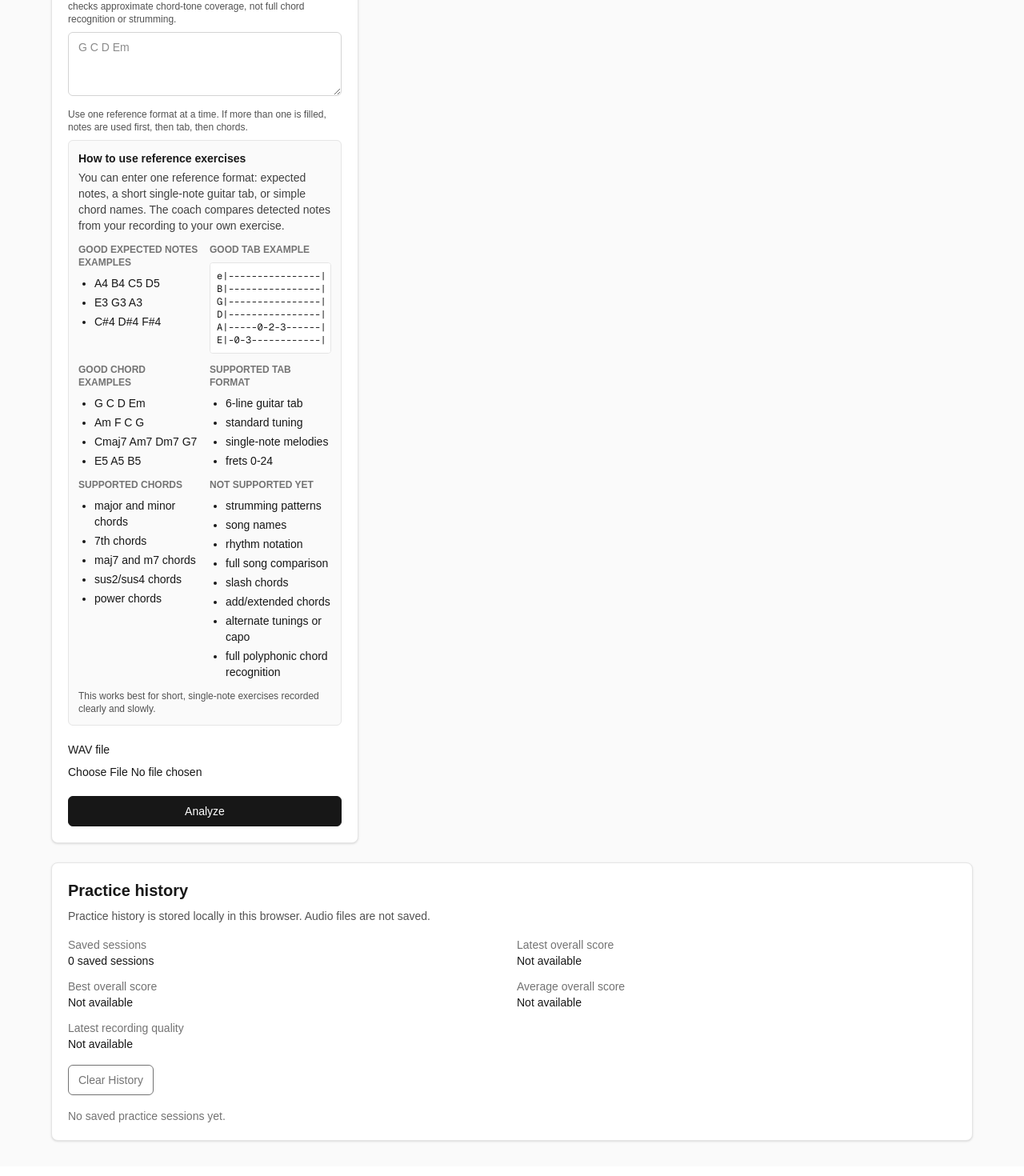
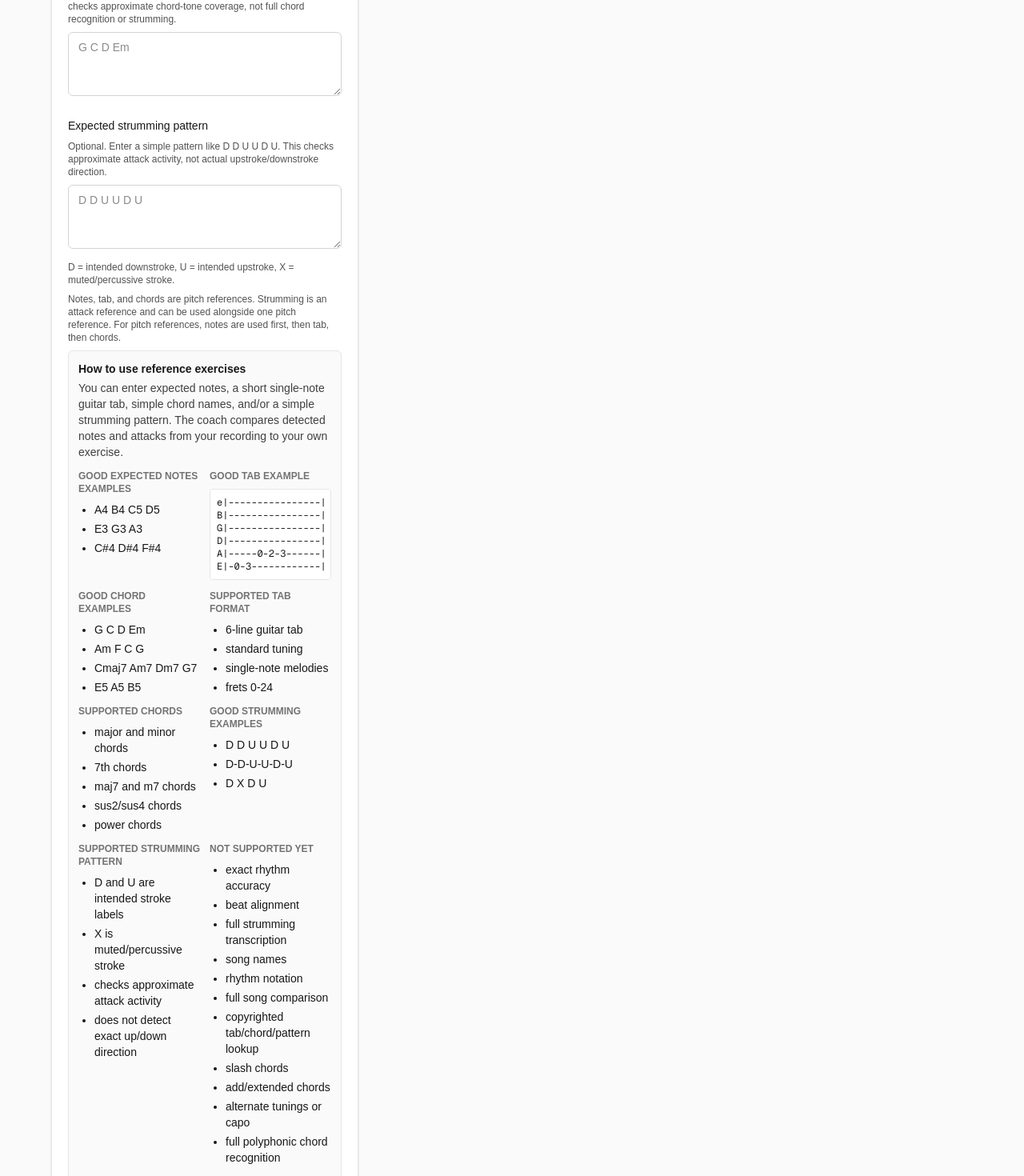
Before and after one commit to DennyKantarevic/guitarlab-ai, a Next.js app in the folder apps/frontend/: page /practice-coach in a window 1280 px wide. Shown: the part 980-2450 px from the top of the page at 80% size. Built offline with nearby package versions, Linux system fonts and the light colour scheme.

Commit message:
feat: add practice coach strumming controls

```diff
--- a/apps/frontend/src/app/practice-coach/PracticeCoachClient.tsx
+++ b/apps/frontend/src/app/practice-coach/PracticeCoachClient.tsx
@@ -54,6 +54,7 @@ export default function PracticeCoachClient({
   const [expectedNotes, setExpectedNotes] = useState("");
   const [expectedTab, setExpectedTab] = useState("");
   const [expectedChords, setExpectedChords] = useState("");
+  const [expectedStrummingPattern, setExpectedStrummingPattern] = useState("");
   const [analysis, setAnalysis] =
     useState<PracticeAudioAnalysisResponse | null>(null);
   const [practiceComparison, setPracticeComparison] =
@@ -114,6 +115,10 @@ export default function PracticeCoachClient({
       if (trimmedExpectedChords) {
         request.expected_chords = trimmedExpectedChords;
       }
+      const trimmedExpectedStrummingPattern = expectedStrummingPattern.trim();
+      if (trimmedExpectedStrummingPattern) {
+        request.expected_strumming_pattern = trimmedExpectedStrummingPattern;
+      }
 
       const nextAnalysis = await analyzeAudio(request);
       setAnalysis(nextAnalysis);
@@ -159,11 +164,13 @@ export default function PracticeCoachClient({
             error={error}
             expectedChords={expectedChords}
             expectedNotes={expectedNotes}
+            expectedStrummingPattern={expectedStrummingPattern}
             expectedTab={expectedTab}
             isLoading={isLoading}
             onDescriptionChange={setPracticeDescription}
             onExpectedChordsChange={setExpectedChords}
             onExpectedNotesChange={setExpectedNotes}
+            onExpectedStrummingPatternChange={setExpectedStrummingPattern}
             onExpectedTabChange={setExpectedTab}
             onFileChange={setSelectedFile}
             onFocusChange={setPracticeFocus}
@@ -196,11 +203,13 @@ function PracticeSetup({
   error,
   expectedChords,
   expectedNotes,
+  expectedStrummingPattern,
   expectedTab,
   isLoading,
   onDescriptionChange,
   onExpectedChordsChange,
   onExpectedNotesChange,
+  onExpectedStrummingPatternChange,
   onExpectedTabChange,
   onFileChange,
   onFocusChange,
@@ -212,11 +221,13 @@ function PracticeSetup({
   error: string;
   expectedChords: string;
   expectedNotes: string;
+  expectedStrummingPattern: string;
   expectedTab: string;
   isLoading: boolean;
   onDescriptionChange: (value: string) => void;
   onExpectedChordsChange: (value: string) => void;
   onExpectedNotesChange: (value: string) => void;
+  onExpectedStrummingPatternChange: (value: string) => void;
   onExpectedTabChange: (value: string) => void;
   onFileChange: (file: File | null) => void;
   onFocusChange: (focus: PracticeFocus) => void;
@@ -341,9 +352,39 @@ function PracticeSetup({
             rows={3}
             value={expectedChords}
           />
+        </div>
+
+        <div className="space-y-2">
+          <label
+            className="block text-sm font-medium"
+            htmlFor="expected_strumming_pattern"
+          >
+            Expected strumming pattern
+          </label>
           <p className="text-xs text-neutral-600">
-            Use one reference format at a time. If more than one is filled,
-            notes are used first, then tab, then chords.
+            Optional. Enter a simple pattern like D D U U D U. This checks
+            approximate attack activity, not actual upstroke/downstroke
+            direction.
+          </p>
+          <textarea
+            className="min-h-20 w-full rounded-md border border-neutral-300 px-3 py-2 text-sm"
+            id="expected_strumming_pattern"
+            name="expected_strumming_pattern"
+            onChange={(event) =>
+              onExpectedStrummingPatternChange(event.target.value)
+            }
+            placeholder="D D U U D U"
+            rows={3}
+            value={expectedStrummingPattern}
+          />
+          <p className="text-xs text-neutral-600">
+            D = intended downstroke, U = intended upstroke, X =
+            muted/percussive stroke.
+          </p>
+          <p className="text-xs text-neutral-600">
+            Notes, tab, and chords are pitch references. Strumming is an attack
+            reference and can be used alongside one pitch reference. For pitch
+            references, notes are used first, then tab, then chords.
           </p>
           <ReferenceExerciseHelpPanel />
         </div>
@@ -394,9 +435,9 @@ function ReferenceExerciseHelpPanel() {
       <div className="space-y-1">
         <h4 className="font-semibold">How to use reference exercises</h4>
         <p className="text-neutral-700">
-          You can enter one reference format: expected notes, a short
-          single-note guitar tab, or simple chord names. The coach compares
-          detected notes from your recording to your own exercise.
+          You can enter expected notes, a short single-note guitar tab, simple
+          chord names, and/or a simple strumming pattern. The coach compares
+          detected notes and attacks from your recording to your own exercise.
         </p>
       </div>
 
@@ -469,13 +510,41 @@ E|-0-3------------|`}
 
         <div className="space-y-2">
           <h5 className="text-xs font-semibold uppercase text-neutral-500">
+            Good strumming examples
+          </h5>
+          <ul className="list-disc space-y-1 pl-5">
+            <li>D D U U D U</li>
+            <li>D-D-U-U-D-U</li>
+            <li>D X D U</li>
+          </ul>
+        </div>
+      </div>
+
+      <div className="grid gap-3 sm:grid-cols-2">
+        <div className="space-y-2">
+          <h5 className="text-xs font-semibold uppercase text-neutral-500">
+            Supported strumming pattern
+          </h5>
+          <ul className="list-disc space-y-1 pl-5">
+            <li>D and U are intended stroke labels</li>
+            <li>X is muted/percussive stroke</li>
+            <li>checks approximate attack activity</li>
+            <li>does not detect exact up/down direction</li>
+          </ul>
+        </div>
+
+        <div className="space-y-2">
+          <h5 className="text-xs font-semibold uppercase text-neutral-500">
             Not supported yet
           </h5>
           <ul className="list-disc space-y-1 pl-5">
-            <li>strumming patterns</li>
+            <li>exact rhythm accuracy</li>
+            <li>beat alignment</li>
+            <li>full strumming transcription</li>
             <li>song names</li>
             <li>rhythm notation</li>
             <li>full song comparison</li>
+            <li>copyrighted tab/chord/pattern lookup</li>
             <li>slash chords</li>
             <li>add/extended chords</li>
             <li>alternate tunings or capo</li>
@@ -538,6 +607,7 @@ function LatestResult({
 
       <ReferenceExerciseResult analysis={analysis} />
       <ChordExerciseResult analysis={analysis} />
+      <StrummingPatternResult analysis={analysis} />
 
       {comparison ? <PracticeComparisonResult comparison={comparison} /> : null}
     </section>
@@ -946,6 +1016,74 @@ function ChordExerciseResult({
   );
 }
 
+function StrummingPatternResult({
+  analysis,
+}: {
+  analysis: PracticeAudioAnalysisResponse;
+}) {
+  const strummingPattern = analysis.strumming_pattern;
+  const comparison = analysis.strumming_comparison;
+
+  if (!comparison?.enabled) {
+    return null;
+  }
+
+  const warnings = dedupe([
+    ...(strummingPattern?.warnings ?? []),
+    ...comparison.warnings,
+  ]);
+
+  return (
+    <section className="space-y-3 rounded-md border border-neutral-200 bg-neutral-50 p-4">
+      <h2 className="text-xl font-semibold">Strumming pattern</h2>
+      <p className="text-sm text-neutral-700">{comparison.summary}</p>
+      <p className="text-sm text-neutral-700">
+        This checks attack activity only, not stroke direction.
+      </p>
+
+      {strummingPattern && !strummingPattern.valid ? (
+        <p className="rounded-md border border-amber-300 bg-amber-50 p-3 text-sm text-amber-900">
+          Some strumming symbols were not recognized. Use D, U, and X, separated
+          by spaces.
+        </p>
+      ) : null}
+
+      <dl className="grid gap-3 text-sm sm:grid-cols-2">
+        <Field
+          label="Expected strokes"
+          value={comparison.expected_stroke_count}
+        />
+        <Field
+          label="Detected attacks"
+          value={comparison.detected_attack_count}
+        />
+        <Field
+          label="Count difference"
+          value={formatScoreChange(comparison.count_difference)}
+        />
+        <Field
+          label="Attack match"
+          value={formatAttackMatchLevel(comparison.attack_match_level)}
+        />
+        <Field
+          label="Spacing"
+          value={formatSpacingLevel(comparison.spacing_level)}
+        />
+        {strummingPattern?.strokes.length ? (
+          <Field
+            label="Expected pattern"
+            value={strummingPattern.strokes.join(" ")}
+          />
+        ) : null}
+      </dl>
+
+      {warnings.length > 0 ? (
+        <ListSection title="Strumming warnings" items={warnings} />
+      ) : null}
+    </section>
+  );
+}
+
 function TechnicalDetails({
   analysis,
 }: {
@@ -1261,6 +1399,41 @@ function formatChordStatus(status: string): string {
   return status;
 }
 
+function formatAttackMatchLevel(
+  level: NonNullable<
+    NonNullable<
+      PracticeAudioAnalysisResponse["strumming_comparison"]
+    >["attack_match_level"]
+  >,
+): string {
+  const labels = {
+    good: "Good",
+    close: "Close",
+    low: "Fewer attacks than expected",
+    too_many: "More attacks than expected",
+    unavailable: "Not available",
+  } satisfies Record<typeof level, string>;
+
+  return labels[level];
+}
+
+function formatSpacingLevel(
+  level: NonNullable<
+    NonNullable<
+      PracticeAudioAnalysisResponse["strumming_comparison"]
+    >["spacing_level"]
+  >,
+): string {
+  const labels = {
+    steady: "Steady",
+    somewhat_uneven: "Somewhat uneven",
+    uneven: "Uneven",
+    unavailable: "Not available",
+  } satisfies Record<typeof level, string>;
+
+  return labels[level];
+}
+
 function formatToneList(tones: string[]): string {
   return tones.length > 0 ? tones.join(", ") : "none";
 }
--- a/apps/frontend/src/lib/practiceCoach.ts
+++ b/apps/frontend/src/lib/practiceCoach.ts
@@ -13,6 +13,7 @@ export type PracticeAudioRequest = {
   expected_notes?: string;
   expected_tab?: string;
   expected_chords?: string;
+  expected_strumming_pattern?: string;
 };
 
 export type PracticeContext = {
@@ -168,6 +169,25 @@ export type ChordComparison = {
   warnings: string[];
 };
 
+export type StrummingPattern = {
+  expected_pattern_raw: string | null;
+  strokes: string[];
+  valid: boolean;
+  warnings: string[];
+};
+
+export type StrummingComparison = {
+  enabled: boolean;
+  valid: boolean;
+  expected_stroke_count: number;
+  detected_attack_count: number;
+  count_difference: number | null;
+  attack_match_level: "good" | "close" | "low" | "too_many" | "unavailable";
+  spacing_level: "steady" | "somewhat_uneven" | "uneven" | "unavailable";
+  summary: string;
+  warnings: string[];
+};
+
 export type PracticeAudioAnalysisResponse = {
   filename: string;
   duration_seconds: number;
@@ -190,6 +210,8 @@ export type PracticeAudioAnalysisResponse = {
   reference_exercise?: ReferenceExercise | null;
   reference_comparison?: ReferenceComparison | null;
   chord_comparison?: ChordComparison | null;
+  strumming_pattern?: StrummingPattern | null;
+  strumming_comparison?: StrummingComparison | null;
 };
 
 type FetchLike = (
@@ -229,6 +251,11 @@ export async function analyzePracticeAudio(
     formData.append("expected_chords", expectedChords);
   }
 
+  const expectedStrummingPattern = request.expected_strumming_pattern?.trim();
+  if (expectedStrummingPattern) {
+    formData.append("expected_strumming_pattern", expectedStrummingPattern);
+  }
+
   const response = await fetcher(
     `${normalizeBackendUrl(backendUrl || DEFAULT_BACKEND_URL)}/practice/analyze-audio`,
     {
```
Also changed, not shown: 2 other files (tests, documents, lock files or other folders).
